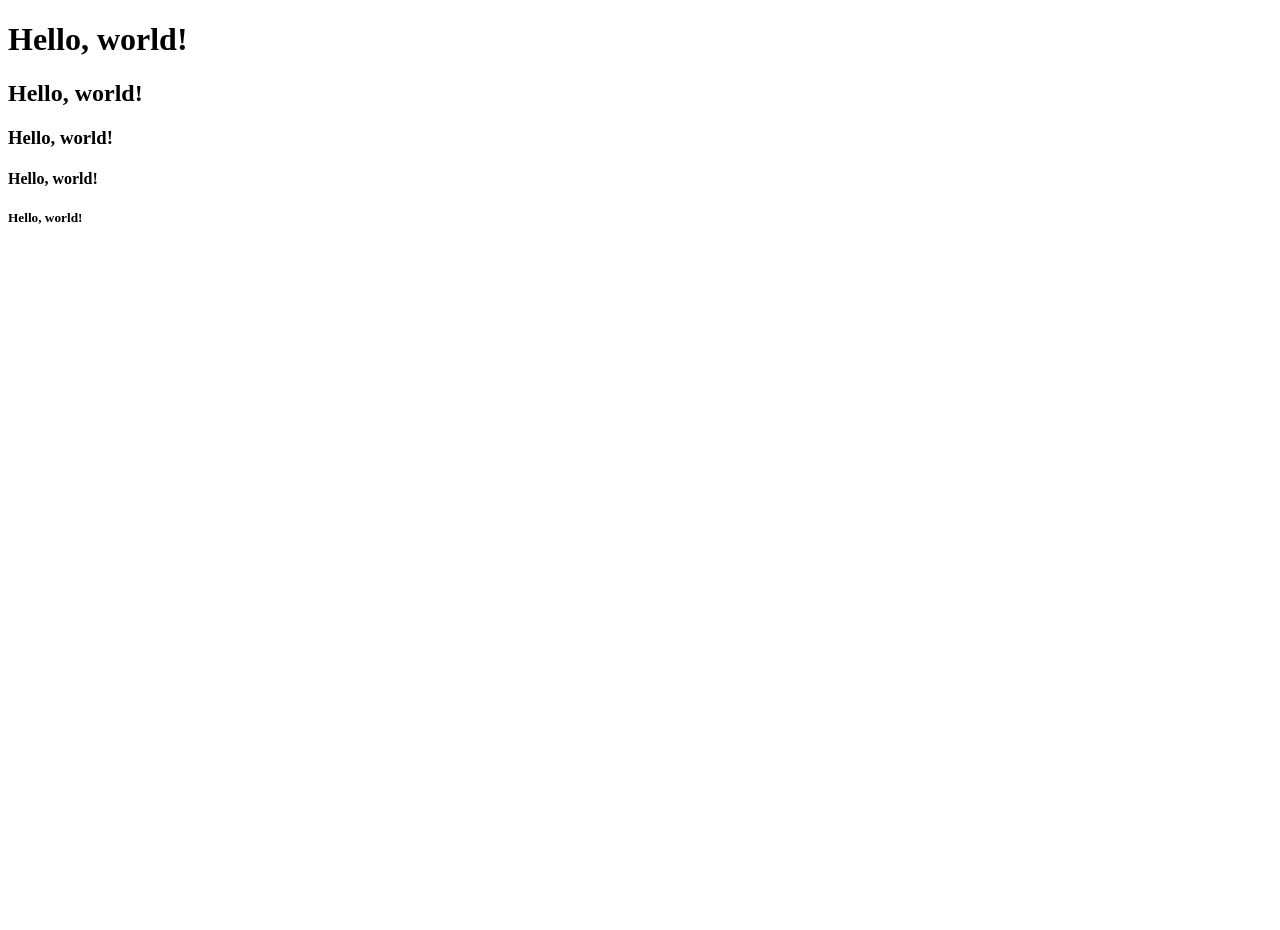
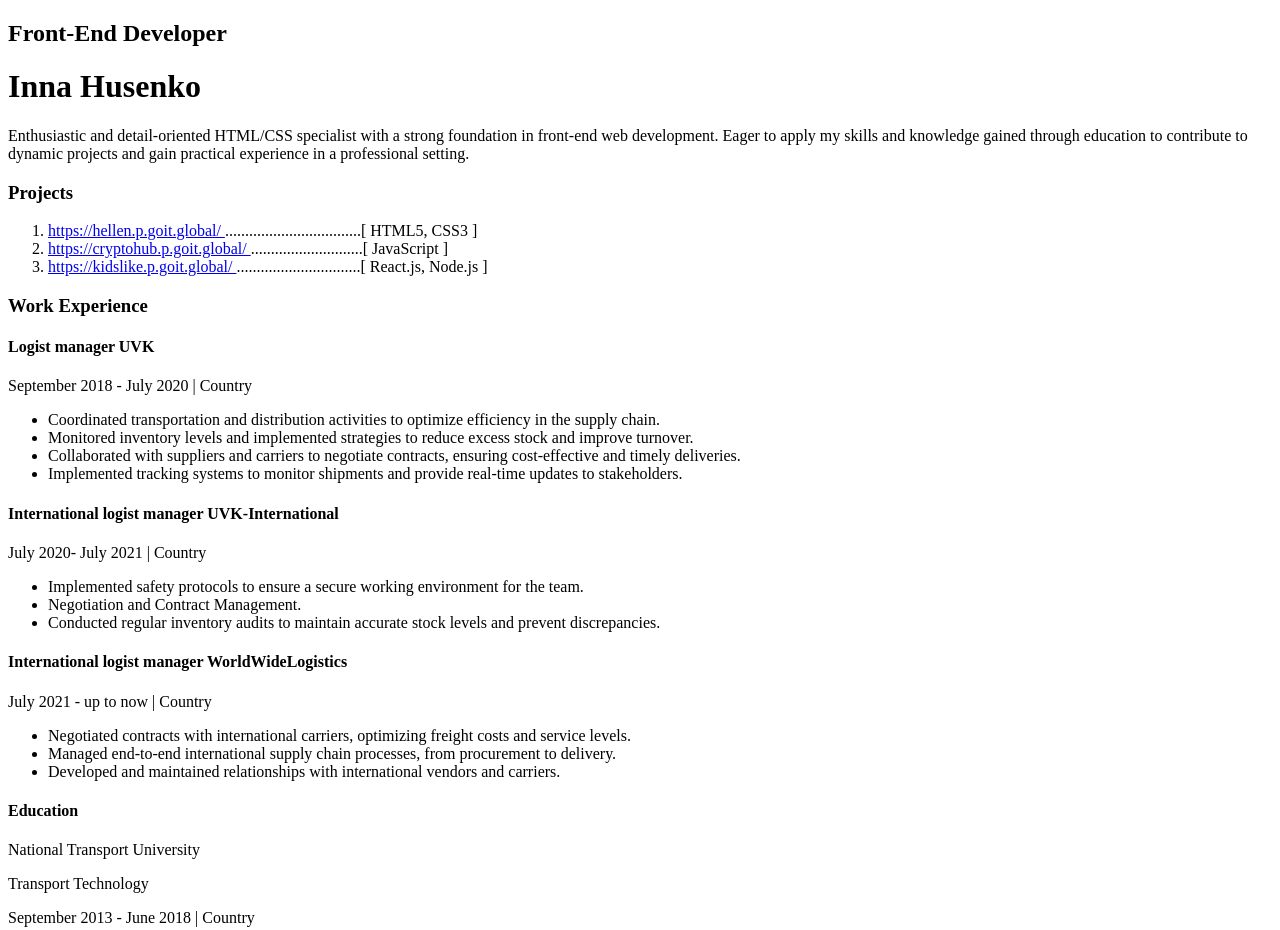
Before and after one commit to Husinna/Resume, a plain HTML site: page index.html in a window 1280 px wide. Shown: the top 930 px of the page. Before the commit the page ends 800 px from the top, so only its background shows below. Drawn offline with Linux system fonts and the light colour scheme.

Commit message:
Added basic HTML markup

```diff
--- a/index.html
+++ b/index.html
@@ -6,10 +6,148 @@
     <title>Resume</title>
   </head>
   <body>
-    <h1>Hello, world!</h1>
-    <h2>Hello, world!</h2>
-    <h3>Hello, world!</h3>
-    <h4>Hello, world!</h4>
-    <h5>Hello, world!</h5>
+    <!-- Wrapper -->
+    <div>
+      <!-- Main content -->
+      <div>
+        <!-- My info -->
+        <div>
+          <h2>Front-End Developer</h2>
+          <h1>Inna Husenko</h1>
+          <p>
+            Enthusiastic and detail-oriented HTML/CSS specialist with a strong
+            foundation in front-end web development. Eager to apply my skills
+            and knowledge gained through education to contribute to dynamic
+            projects and gain practical experience in a professional setting.
+          </p>
+        </div>
+        <!-- My projects -->
+        <div>
+          <h3>Projects</h3>
+          <ol>
+            <li>
+              <a href="https://hellen.p.goit.global/" target="_blank">
+                https://hellen.p.goit.global/
+              </a>
+              ..................................[ HTML5, CSS3 ]
+            </li>
+            <li>
+              <a href="https://cryptohub.p.goit.global/" target="_blank"
+                >https://cryptohub.p.goit.global/
+              </a>
+              ............................[ JavaScript ]
+            </li>
+            <li>
+              <a href="https://kidslike.p.goit.global/" target="_blank"
+                >https://kidslike.p.goit.global/
+              </a>
+              ...............................[ React.js, Node.js ]
+            </li>
+          </ol>
+          <!-- Work Experience -->
+          <div>
+            <h3>Work Experience</h3>
+            <!-- Company 1 -->
+            <div>
+              <h4>Logist manager UVK</h4>
+              <p>September 2018 - July 2020 | Country</p>
+              <ul>
+                <li>
+                  Coordinated transportation and distribution activities to
+                  optimize efficiency in the supply chain.
+                </li>
+                <li>
+                  Monitored inventory levels and implemented strategies to
+                  reduce excess stock and improve turnover.
+                </li>
+                <li>
+                  Collaborated with suppliers and carriers to negotiate
+                  contracts, ensuring cost-effective and timely deliveries.
+                </li>
+                <li>
+                  Implemented tracking systems to monitor shipments and provide
+                  real-time updates to stakeholders.
+                </li>
+              </ul>
+            </div>
+            <!-- Company 2 -->
+            <div>
+              <h4>International logist manager UVK-International</h4>
+              <p>July 2020- July 2021 | Country</p>
+              <ul>
+                <li>
+                  Implemented safety protocols to ensure a secure working
+                  environment for the team.
+                </li>
+                <li>Negotiation and Contract Management.</li>
+                <li>
+                  Conducted regular inventory audits to maintain accurate stock
+                  levels and prevent discrepancies.
+                </li>
+              </ul>
+            </div>
+            <!-- Company 3 -->
+            <div>
+              <h4>International logist manager WorldWideLogistics</h4>
+              <p>July 2021 - up to now | Country</p>
+              <ul>
+                <li>
+                  Negotiated contracts with international carriers, optimizing
+                  freight costs and service levels.
+                </li>
+                <li>
+                  Managed end-to-end international supply chain processes, from
+                  procurement to delivery.
+                </li>
+                <li>
+                  Developed and maintained relationships with international
+                  vendors and carriers.
+                </li>
+              </ul>
+            </div>
+            <!-- Education -->
+            <div>
+              <h4>Education</h4>
+              <p>National Transport University</p>
+              <p>Transport Technology</p>
+              <p>September 2013 - June 2018 | Country</p>
+            </div>
+          </div>
+        </div>
+      </div>
+      <!-- Sidebar -->
+      <aside>
+        <img src="./img/My-photo.png" alt="My photo" width="370" height="370" />
+        <!-- My contacts -->
+        <div>
+          <h3>Contacts</h3>
+          <p>C: <a href="tel:+380687031260"> +38 068 703 12 60</a></p>
+          <p>E:<a href="malto:inna9797@ukr.net">inna9797@ukr.net</a></p>
+        </div>
+        <!-- Tech Skills -->
+        <div>
+          <h3>Tech Skills</h3>
+          <ul>
+            <li>HTML5</li>
+            <li>CSS3</li>
+            <li>Basic understanding of JavaScript</li>
+            <li>Version Control: Git</li>
+            <li>Figma</li>
+          </ul>
+        </div>
+        <!-- Soft Skills -->
+        <div>
+          <h3>Soft Skills</h3>
+          <ul>
+            <li>Strong collaboration and communication skills</li>
+            <li>Adaptability</li>
+            <li>Attention to detail</li>
+            <li>Flexibility</li>
+            <li>Conflict Resolution</li>
+            <li>Problem-solving and debugging</li>
+          </ul>
+        </div>
+      </aside>
+    </div>
   </body>
 </html>
```
Also changed, not shown: img/My-photo.png (added).
